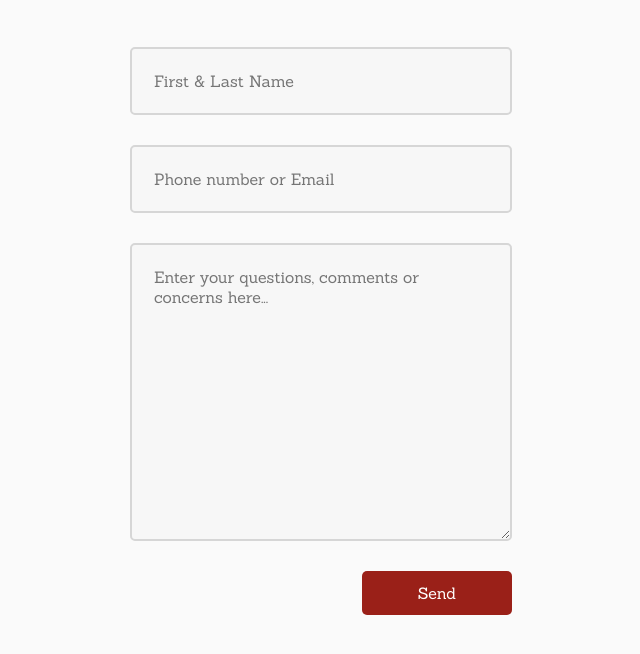
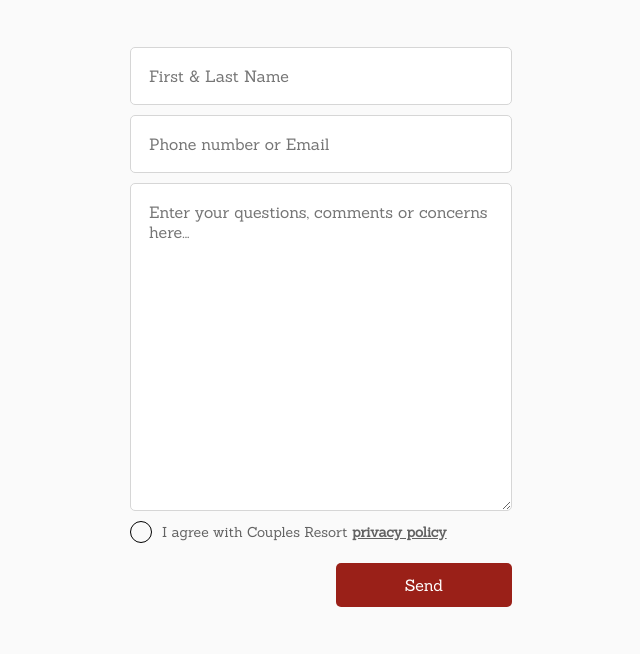
Before and after one commit to alwry/yantizhanov_alisher_integrated, a plain HTML site: page dining.html in a window 1280 px wide. Shown: the part 2813-3467 px from the top of the page, without its empty margins (319-959 px from the left). Drawn offline with Linux system fonts and the light colour scheme.

Commit message:
Pseudo element added
Added after pseudo element for checkbox;
Made an animation for button

```diff
--- a/css/main.css
+++ b/css/main.css
@@ -388,8 +388,6 @@ input, textarea {
    height: 250px;
 }
 
-
-
 #contact-hero-form input[type="submit"] {
    padding: 12px 28px;
    background: #9a2018;
@@ -675,3 +673,89 @@ input, textarea {
 #wine_summary img {
    margin-top: 50px;
 }
+
+#contact-form form {
+   display: flex;
+   flex-direction: column;
+}
+
+#contact-form input, textarea {
+   padding: 18px;
+   border: 1px solid #d6d6d6;
+   background-color: #fff;
+   border-radius: 5px;
+   margin-bottom: 10px;
+   font: inherit;
+   width: auto;
+}
+
+#contact-form textarea {
+   height: 290px;
+}
+
+#contact-form input[type="submit"] {
+   padding: 12px 28px;
+   background: #9a2018;
+   color: #fff;
+   border: none;
+   transition: all 200ms ease-out;
+   width: 176px;
+   align-self: flex-end;
+}
+
+#contact-form input[type="submit"]:active {
+   background-color: #CF6666;
+   cursor: pointer;
+   opacity: 0.7;
+
+}
+
+.terms-checkbox {
+   display: none;
+}
+
+.terms-display {
+   display: inline-block;
+   width: 20px;
+   height: 20px;
+   border: 1px solid black;
+   position: relative;
+   border-radius: 50%;
+}
+
+.terms-display::before {
+   content: '';
+   position: absolute;
+   top: 50%;
+   left: 50%;
+   transform: translate(-50%, -50%);
+   display: block;
+   width: 15px;
+   height: 15px;
+   background-color: #9a2018;
+   border-radius: 50%;
+   opacity: 0;
+   transition: .2s;
+}
+
+.terms-checkbox:checked + .terms-display::before {
+   opacity: 1;
+}
+
+.terms-label {
+   cursor: pointer;
+   display: flex;
+   align-items: center;
+   margin-bottom: 20px;
+}
+
+.terms-text {
+   margin-left: 10px;
+   font-size: 14px;
+}
+
+.underline {
+   text-decoration: underline;
+   font-weight: 600;
+   font-size: 14px;
+}
--- a/dining.html
+++ b/dining.html
@@ -178,13 +178,16 @@
                     FAX:+1 613 638 2217<br>
                     E-mail: info[at]coupleresort.com </p>
             </div>
-            <div id="contact-hero-form" class="col-span-full">
-
-
+            <div id="contact-form" class="col-span-full">
                 <form action="#" method="post" enctype="text/plain">
                     <input name="fullName" type="text" required placeholder="First & Last Name">
                     <input name="contactInfo" type="text" required placeholder="Phone number or Email">
                     <textarea name="msg" placeholder="Enter your questions, comments or concerns here..."></textarea>
+                    <label class="terms-label">
+                        <input type="checkbox" class="terms-checkbox">
+                        <span class="terms-display"></span>
+                        <span class="terms-text">I agree with Couples Resort <span class="underline">privacy policy</span></span>
+                    </label>
                     <input name="submit" type="submit" value="Send">
                 </form>
             </div>
```
Also changed, not shown: spa.html (+26 -28 lines), images/check.svg (added).
